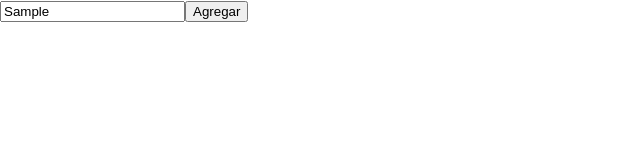
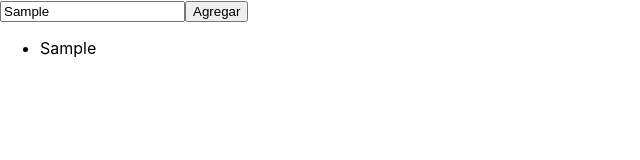
Before and after one commit to Ciervos/practicaTodoListReact, a React (Create React App) app: page / in a window 1280 px wide. Both pictures are taken after typing "Sample" into the empty fields and a click on the button "Agregar". Shown: the top 160 px of the page, without its empty margins (0-640 px from the left). Built offline with nearby package versions, Linux system fonts and the light colour scheme.

Commit message:
map fixed

```diff
--- a/src/components/todolistcall/Task/index.js
+++ b/src/components/todolistcall/Task/index.js
@@ -1,17 +1,18 @@
 import React from "react";
-import Task from "../Task/index";
+import Task from "../UniqueTask/index";
 
 class Tasks extends React.Component {
   render() {
+    console.log(2323, this.props);
     const { tasks } = this.props;
-    console.log(tasks);
+
     return (
       <>
-      <ul className="taskContainer">
-        {[].map((name, key) => {
-          return <Task name={name} key={key} />
-        })}
-      </ul>
+        <ul className="taskContainer">
+          {tasks.map((name, key) => {
+            return <Task name={name} key={key} />;
+          })}
+        </ul>
       </>
     );
   }
--- /dev/null
+++ b/src/components/todolistcall/UniqueTask/index.js
@@ -0,0 +1,9 @@
+import React from "react";
+
+class UniqueTask extends React.Component {
+  render() {
+    return <li>{this.props.name}</li>;
+  }
+}
+
+export default UniqueTask;
```
